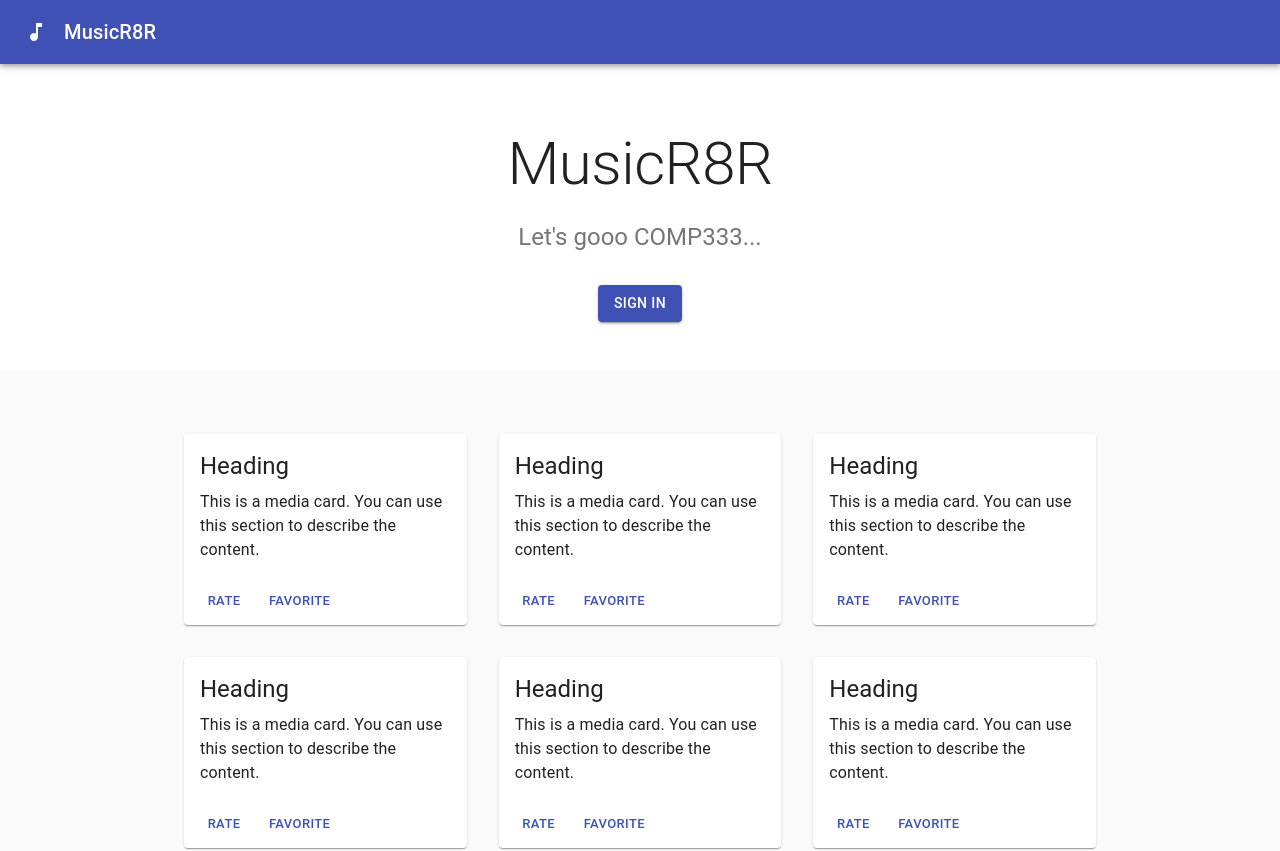
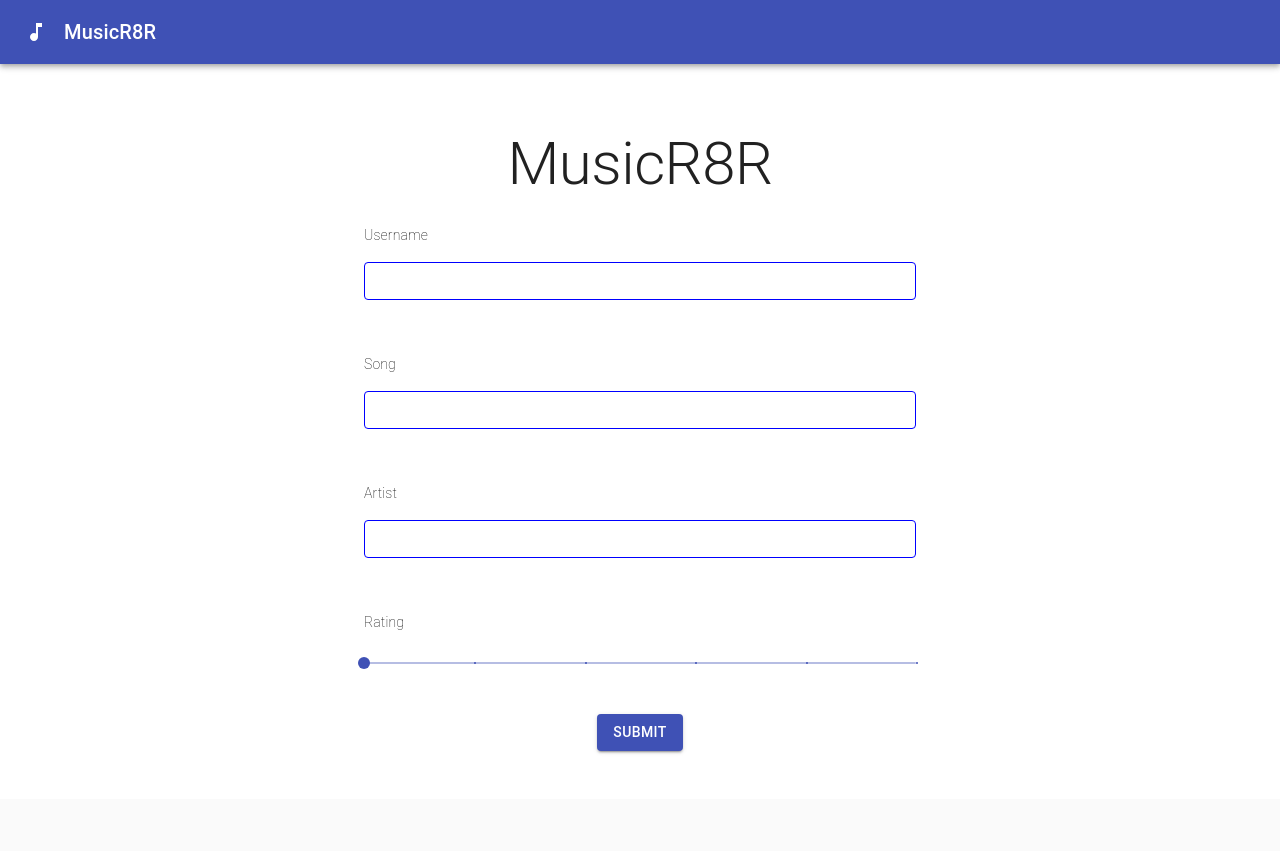
Before and after one commit to stanleymarkman/33-homework-03, a React (Create React App) app in the folder musicrater_react/: page / in a window 1280 px wide. Shown: the top 851 px of the page. Built offline with nearby package versions, Linux system fonts and the light colour scheme.

Commit message:
Add Form

```diff
--- a/musicrater_react/package.json
+++ b/musicrater_react/package.json
@@ -12,6 +12,7 @@
     "axios": "^0.21.1",
     "react": "^17.0.2",
     "react-dom": "^17.0.2",
+    "react-hook-form": "^7.2.1",
     "react-scripts": "4.0.3",
     "web-vitals": "^1.1.1"
   },
--- a/musicrater_react/src/App.js
+++ b/musicrater_react/src/App.js
@@ -5,7 +5,6 @@ import MusicNoteIcon from '@material-ui/icons/MusicNote';
 import Card from '@material-ui/core/Card';
 import CardActions from '@material-ui/core/CardActions';
 import CardContent from '@material-ui/core/CardContent';
-import CardMedia from '@material-ui/core/CardMedia';
 import CssBaseline from '@material-ui/core/CssBaseline';
 import Grid from '@material-ui/core/Grid';
 import Toolbar from '@material-ui/core/Toolbar';
@@ -14,6 +13,9 @@ import { makeStyles } from '@material-ui/core/styles';
 import Container from '@material-ui/core/Container';
 import Link from '@material-ui/core/Link';
 import axios from "axios";
+import { useForm } from "react-hook-form";
+import Rate from './Rate';
+
 
 function Copyright() {
   return (
@@ -27,6 +29,8 @@ function Copyright() {
     </Typography>
   );
 }
+
+var bodyFormData = new FormData();
 
 const useStyles = makeStyles((theme) => ({
   icon: {
@@ -87,23 +91,7 @@ export default function App() {
             <Typography component="h1" variant="h2" align="center" color="textPrimary" gutterBottom>
               MusicR8R
             </Typography>
-            <Typography variant="h5" align="center" color="textSecondary" paragraph>
-              Let's gooo COMP333...
-            </Typography>
-            <div className={classes.heroButtons}>
-              <Grid container spacing={2} justify="center">
-                <Grid item>
-                  <Button variant="contained" color="primary">
-                    Sign In
-                  </Button>
-                </Grid>
-                {/* <Grid item>
-                  <Button variant="outlined" color="primary">
-                    Secondary action
-                  </Button>
-                </Grid> */}
-              </Grid>
-            </div>
+            <Rate />
           </Container>
         </div>
         <Container className={classes.cardGrid} maxWidth="md">
@@ -127,10 +115,7 @@ export default function App() {
                   </CardContent>
                   <CardActions>
                     <Button size="small" color="primary">
-                      Rate
-                    </Button>
-                    <Button size="small" color="primary">
-                      Favorite
+                      Delete
                     </Button>
                   </CardActions>
                 </Card>
--- /dev/null
+++ b/musicrater_react/src/Rate.js
@@ -0,0 +1,81 @@
+import React from "react";
+import { useForm, Controller } from "react-hook-form";
+import { makeStyles } from '@material-ui/core/styles';
+import Grid from '@material-ui/core/Grid';
+import Button from '@material-ui/core/Button';
+import Slider from '@material-ui/core/Slider';
+
+import "./static/formStyles.css";
+
+const useStyles = makeStyles((theme) => ({
+    heroButtons: {
+      marginTop: theme.spacing(4),
+    },
+  }));
+
+
+export default function Rate() {
+    const { control, handleSubmit } = useForm();
+    const classes = useStyles();
+
+    const onSubmit = (data) => {
+    alert(JSON.stringify(data));
+    };
+
+    return (
+        <form className={classes.formStyle} onSubmit={handleSubmit(onSubmit)}>
+        <label>Username</label>
+        <Controller
+            render={({ field }) => <input {...field} />}
+            name="username"
+            control={control}
+            defaultValue=""
+        />
+        <br />
+        <label>Song</label>
+        <Controller
+            render={({ field }) => <input {...field} />}
+            name="song"
+            control={control}
+            defaultValue=""
+        />
+        <br />
+        <label>Artist</label>
+        <Controller
+            render={({ field }) => <input {...field} />}
+            name="artist"
+            control={control}
+            defaultValue=""
+        />
+        <br />
+        <label>Rating</label>
+        <Controller
+            name="rating"
+            control={control}
+            render={({ field }) => (
+                <Slider
+                  {...field}
+                  onChange={(_, value) => {
+                    field.onChange(value);
+                  }}
+                  valueLabelDisplay="auto"
+                  marks
+                  min={0}
+                  max={5}
+                  step={1}
+                />
+              )}
+        />
+
+        <div className={classes.heroButtons}>
+            <Grid container spacing={2} justify="center">
+            <Grid item>
+                <Button variant="contained" color="primary" type="submit">
+                    Submit
+                </Button>
+            </Grid>
+            </Grid>
+        </div>
+    </form>
+  );
+};
--- /dev/null
+++ b/musicrater_react/src/static/formStyles.css
@@ -0,0 +1,32 @@
+form {
+max-width: 800px;
+margin: 0 auto;
+}
+
+.form {
+background: #0e101c;
+max-width: 400px;
+margin: 0 auto;
+}
+
+input {
+display: block;
+box-sizing: border-box;
+width: 100%;
+border-radius: 4px;
+border: 1px solid blue;
+padding: 10px 15px;
+margin-bottom: 10px;
+font-size: 14px;
+}
+
+label {
+line-height: 2;
+text-align: left;
+display: block;
+margin-bottom: 13px;
+margin-top: 20px;
+color: black;
+font-size: 14px;
+font-weight: 200;
+}
```
Also changed, not shown: musicrater_react/src/Login.js (deleted), 1 other file (tests, documents, lock files or other folders).
